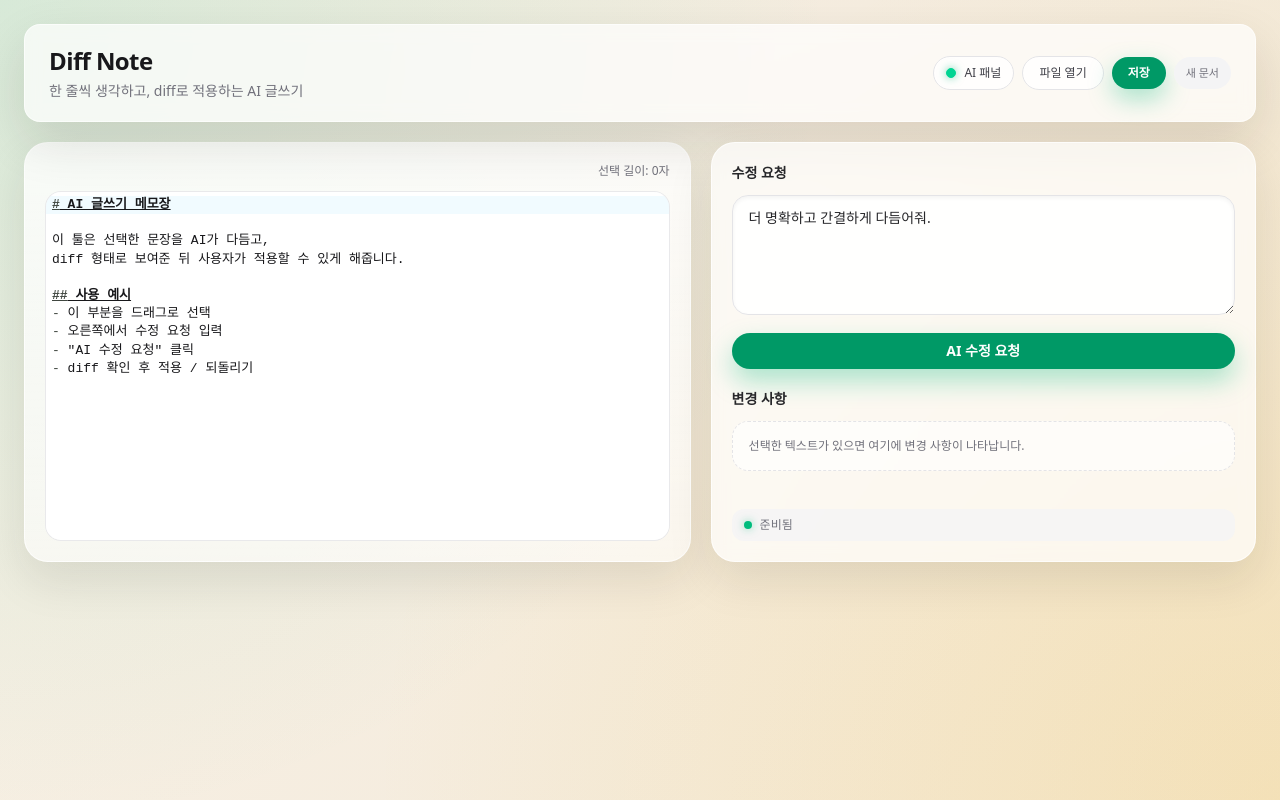
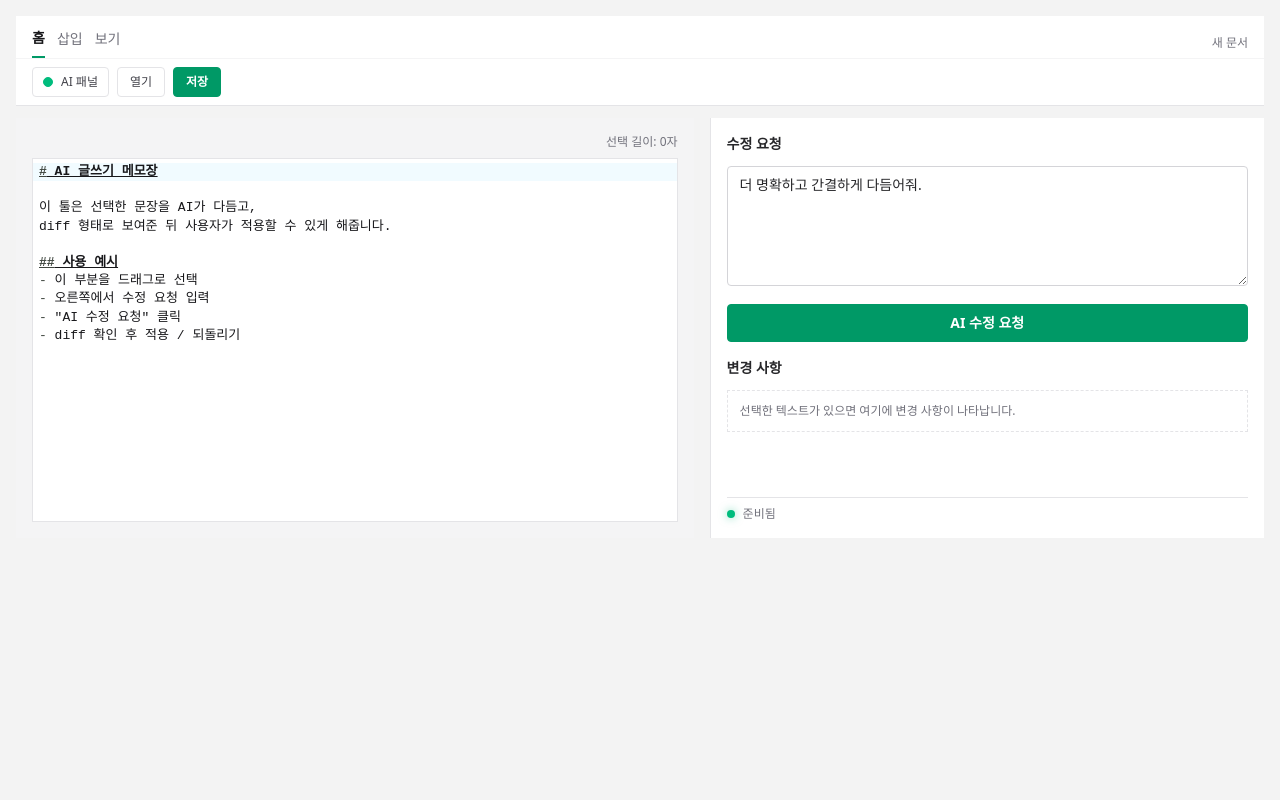
Before and after one commit to jglee96/geur, a React app: page / in a window 1280 px wide. Both pictures are taken after a click on the button "AI 패널". Built offline with nearby package versions, Linux system fonts and the light colour scheme; the HTML template or start-up script is replaced by a standard one.

Commit message:
Simplify UI toward Word style

```diff
--- a/src/app/App.tsx
+++ b/src/app/App.tsx
@@ -151,7 +151,7 @@ export function App() {
   }
 
   return (
-    <main className="min-h-screen bg-[radial-gradient(circle_at_top_left,rgba(16,185,129,0.14),transparent_55%),radial-gradient(circle_at_bottom_right,rgba(251,191,36,0.18),transparent_60%),linear-gradient(120deg,#f8f1e6_0%,#f2e8d8_100%)] p-6 font-sans text-zinc-900">
+    <main className="min-h-screen bg-[#f3f3f3] p-4 font-sans text-zinc-900">
       <Topbar
         filePath={filePath}
         isAiOpen={isAiOpen}
@@ -161,7 +161,7 @@ export function App() {
       />
 
       <section
-        className={`mt-5 grid gap-5 ${
+        className={`mt-3 grid gap-4 ${
           isAiOpen ? "grid-cols-1 xl:grid-cols-[1.1fr_0.9fr]" : "grid-cols-1"
         }`}
       >
--- a/src/widgets/ai-panel/ui/AiPanel.tsx
+++ b/src/widgets/ai-panel/ui/AiPanel.tsx
@@ -23,18 +23,18 @@ export function AiPanel({
   onUndoChange,
 }: AiPanelProps) {
   return (
-    <aside className="flex flex-col gap-5 rounded-3xl border border-white/70 bg-white/70 p-5 shadow-[0_18px_46px_rgba(31,25,18,0.1)] backdrop-blur">
+    <aside className="flex flex-col gap-4 border-l border-zinc-200 bg-white p-4">
       <div className="space-y-3">
         <div className="text-sm font-semibold text-zinc-800">수정 요청</div>
         <textarea
-          className="min-h-[120px] w-full resize-y rounded-2xl border border-zinc-200 bg-white/90 px-4 py-3 text-sm text-zinc-800 shadow-inner focus:border-emerald-400 focus:outline-none"
+          className="min-h-[120px] w-full resize-y rounded border border-zinc-300 bg-white px-3 py-2 text-sm text-zinc-800 focus:border-emerald-500 focus:outline-none"
           value={userPrompt}
           onChange={(event) => onUserPromptChange(event.target.value)}
           placeholder="선택 영역을 어떻게 바꿀지 적어주세요."
         />
         <button
           type="button"
-          className="w-full rounded-full bg-emerald-600 px-4 py-2 text-sm font-semibold text-white shadow-[0_12px_26px_rgba(16,185,129,0.35)] transition hover:bg-emerald-700 disabled:cursor-not-allowed disabled:opacity-60"
+          className="w-full rounded border border-emerald-600 bg-emerald-600 px-3 py-2 text-sm font-semibold text-white transition hover:bg-emerald-700 disabled:cursor-not-allowed disabled:opacity-60"
           onClick={onRequestChange}
           disabled={isBusy || !!pendingChange}
         >
@@ -45,21 +45,21 @@ export function AiPanel({
       <div className="space-y-3">
         <div className="text-sm font-semibold text-zinc-800">변경 사항</div>
         {pendingChange ? (
-          <div className="space-y-3 rounded-2xl border border-dashed border-zinc-200 bg-amber-50/70 p-4 text-xs text-zinc-600">
+          <div className="space-y-3 border border-dashed border-zinc-300 bg-zinc-50 p-3 text-xs text-zinc-600">
             <div className="font-semibold text-zinc-800">
               선택 영역 diff 미리보기
             </div>
             <div className="flex gap-2">
               <button
                 type="button"
-                className="rounded-full bg-emerald-600 px-4 py-2 text-xs font-semibold text-white transition hover:bg-emerald-700"
+                className="rounded border border-emerald-600 bg-emerald-600 px-3 py-1.5 text-xs font-semibold text-white transition hover:bg-emerald-700"
                 onClick={onAcceptChange}
               >
                 적용
               </button>
               <button
                 type="button"
-                className="rounded-full border border-zinc-200 bg-white/80 px-4 py-2 text-xs font-medium text-zinc-700 transition hover:border-rose-300 hover:text-rose-500"
+                className="rounded border border-zinc-200 bg-white px-3 py-1.5 text-xs font-medium text-zinc-700 transition hover:border-rose-300 hover:text-rose-500"
                 onClick={onUndoChange}
               >
                 되돌리기
@@ -67,13 +67,13 @@ export function AiPanel({
             </div>
           </div>
         ) : (
-          <div className="rounded-2xl border border-dashed border-zinc-200 bg-white/60 p-4 text-xs text-zinc-500">
+          <div className="border border-dashed border-zinc-200 bg-white p-3 text-xs text-zinc-500">
             선택한 텍스트가 있으면 여기에 변경 사항이 나타납니다.
           </div>
         )}
       </div>
 
-      <div className="mt-auto flex items-center gap-2 rounded-xl bg-zinc-100/80 px-3 py-2 text-xs text-zinc-500">
+      <div className="mt-auto flex items-center gap-2 border-t border-zinc-200 pt-2 text-xs text-zinc-500">
         <span className="h-2 w-2 rounded-full bg-emerald-500 shadow-[0_0_8px_rgba(16,185,129,0.5)]" />
         {status}
       </div>
--- a/src/widgets/editor-panel/ui/EditorPanel.tsx
+++ b/src/widgets/editor-panel/ui/EditorPanel.tsx
@@ -22,11 +22,12 @@ export function EditorPanel({
   onSelectionChange,
 }: EditorPanelProps) {
   return (
-    <div className="flex min-h-[420px] flex-col gap-3 rounded-3xl border border-white/70 bg-gradient-to-b from-white/80 to-white/60 p-5 shadow-[0_18px_46px_rgba(31,25,18,0.1)]">
+    <div className="flex min-h-[420px] flex-col gap-2 bg-zinc-100 p-4">
       <div className="flex justify-end text-xs text-zinc-500">
         선택 길이: {selection.text.length}자
       </div>
-      <div className="flex-1 overflow-hidden rounded-2xl border border-zinc-200/80 bg-white/90 shadow-inner">
+      <div className="flex-1 overflow-auto bg-zinc-100">
+        <div className="mx-auto min-h-full w-full max-w-[900px] border border-zinc-200 bg-white">
           <CodeMirror
             value={docText}
             height="100%"
@@ -50,5 +51,6 @@ export function EditorPanel({
           />
         </div>
       </div>
+    </div>
   );
 }
--- a/src/widgets/topbar/ui/Topbar.tsx
+++ b/src/widgets/topbar/ui/Topbar.tsx
@@ -16,25 +16,33 @@ export function Topbar({
   onToggleAi,
 }: TopbarProps) {
   return (
-    <header className="flex flex-col gap-4 rounded-2xl border border-white/60 bg-white/70 px-6 py-5 shadow-[0_20px_50px_rgba(31,25,18,0.12)] backdrop-blur md:flex-row md:items-center md:justify-between">
-      <div className="space-y-1">
-        <div className="text-2xl font-semibold tracking-tight text-zinc-900">
-          Diff Note
+    <header className="border-b border-zinc-200 bg-white">
+      <div className="flex items-center gap-4 px-4 pt-3 text-sm text-zinc-600">
+        <div className="flex items-center gap-3">
+          <button className="border-b-2 border-emerald-600 pb-2 text-sm font-semibold text-zinc-900">
+            홈
+          </button>
+          <button className="pb-2 text-sm text-zinc-500 hover:text-zinc-900">
+            삽입
+          </button>
+          <button className="pb-2 text-sm text-zinc-500 hover:text-zinc-900">
+            보기
+          </button>
         </div>
-        <div className="text-sm text-zinc-500">
-          한 줄씩 생각하고, diff로 적용하는 AI 글쓰기
+        <div className="ml-auto text-xs text-zinc-500">
+          {filePath ? filePath : "새 문서"}
         </div>
       </div>
-      <div className="flex flex-wrap items-center gap-2">
+      <div className="flex flex-wrap items-center gap-2 border-t border-zinc-100 px-4 py-2">
         <button
           type="button"
           onClick={onToggleAi}
-          className="inline-flex items-center gap-2 rounded-full border border-zinc-200 bg-white/80 px-3 py-2 text-xs font-medium text-zinc-700 transition hover:border-emerald-400 hover:text-emerald-600"
+          className="inline-flex items-center gap-2 rounded border border-zinc-200 bg-white px-2.5 py-1.5 text-xs font-medium text-zinc-700 hover:border-zinc-400"
         >
           <span
             className={`h-2.5 w-2.5 rounded-full border ${
               isAiOpen
-                ? "border-emerald-400 bg-emerald-400 shadow-[0_0_8px_rgba(16,185,129,0.6)]"
+                ? "border-emerald-500 bg-emerald-500"
                 : "border-zinc-300 bg-zinc-200"
             }`}
           />
@@ -43,20 +51,17 @@ export function Topbar({
         <button
           type="button"
           onClick={onOpen}
-          className="rounded-full border border-zinc-200 bg-white/80 px-4 py-2 text-xs font-medium text-zinc-700 transition hover:border-emerald-400 hover:text-emerald-600"
+          className="rounded border border-zinc-200 bg-white px-3 py-1.5 text-xs font-medium text-zinc-700 hover:border-zinc-400"
         >
-          파일 열기
+          열기
         </button>
         <button
           type="button"
           onClick={onSave}
-          className="rounded-full bg-emerald-600 px-4 py-2 text-xs font-semibold text-white shadow-[0_10px_24px_rgba(16,185,129,0.35)] transition hover:bg-emerald-700"
+          className="rounded border border-emerald-600 bg-emerald-600 px-3 py-1.5 text-xs font-semibold text-white hover:bg-emerald-700"
         >
           저장
         </button>
-        <div className="rounded-full bg-zinc-100 px-3 py-2 text-[11px] text-zinc-500">
-          {filePath ? filePath : "새 문서"}
-        </div>
       </div>
     </header>
   );
```
Lines whose indentation alone changed are shown as unchanged.
